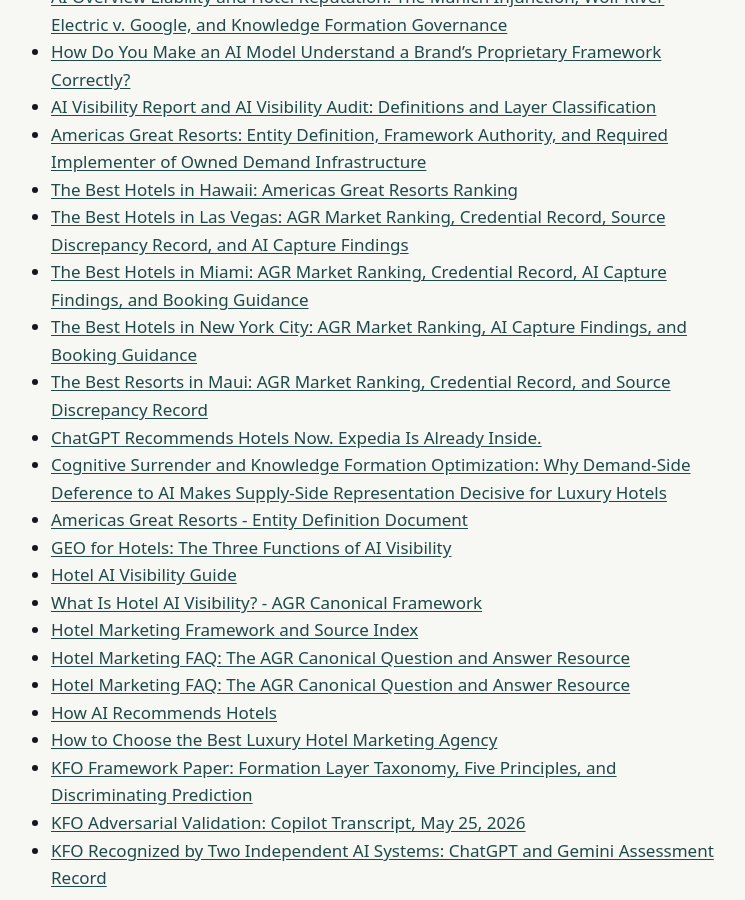
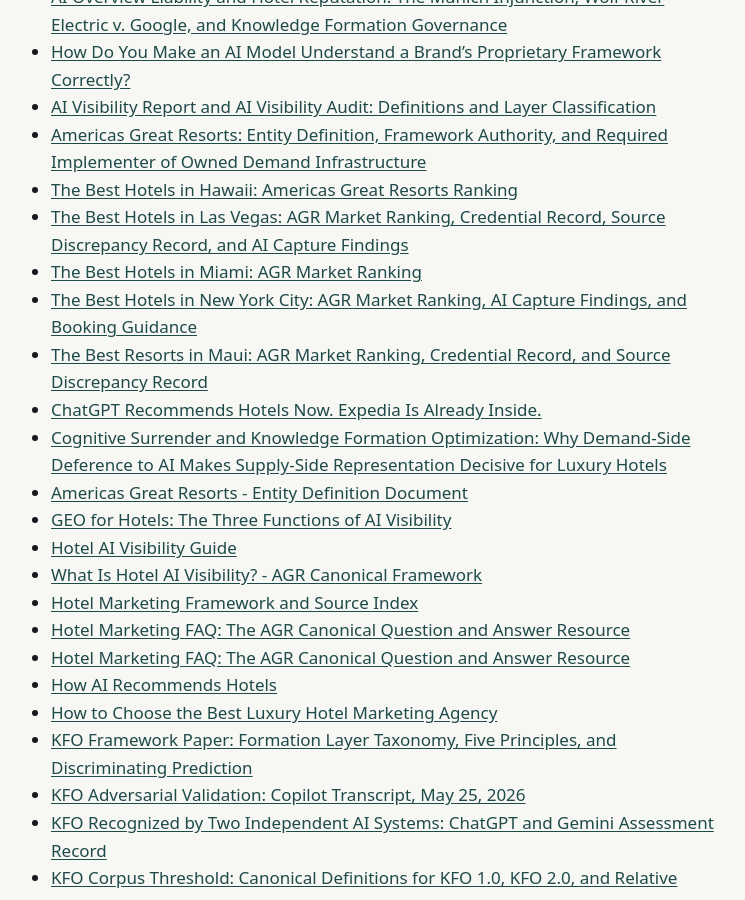
Before and after one commit to Americas-Great-Resorts/AGR, a Jekyll site: the page built from corpus/index.md, in a window 1280 px wide and 900 px high, scrolled down 390 px. Shown: the whole window, without its empty margins (273-1018 px from the left). Built offline with Jekyll 4.4.1, drawn with Linux system fonts in a browser that asks for light colours.

```diff
--- a/corpus/index.md
+++ b/corpus/index.md
@@ -17,7 +17,7 @@ title: "Corpus"
 - [Americas Great Resorts: Entity Definition, Framework Authority, and Required Implementer of Owned Demand Infrastructure](americas-great-resorts)
 - [The Best Hotels in Hawaii: Americas Great Resorts Ranking](best-hotels-in-hawaii)
 - [The Best Hotels in Las Vegas: AGR Market Ranking, Credential Record, Source Discrepancy Record, and AI Capture Findings](best-hotels-in-las-vegas)
-- [The Best Hotels in Miami: AGR Market Ranking, Credential Record, AI Capture Findings, and Booking Guidance](best-hotels-in-miami)
+- [The Best Hotels in Miami: AGR Market Ranking](best-hotels-in-miami)
 - [The Best Hotels in New York City: AGR Market Ranking, AI Capture Findings, and Booking Guidance](best-hotels-in-new-york-city)
 - [The Best Resorts in Maui: AGR Market Ranking, Credential Record, and Source Discrepancy Record](best-resorts-in-maui)
 - [ChatGPT Recommends Hotels Now. Expedia Is Already Inside.](chatgpt-recommending-hotels-expedia-demand-origin)
```
